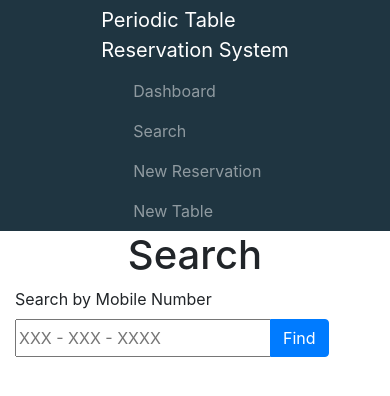
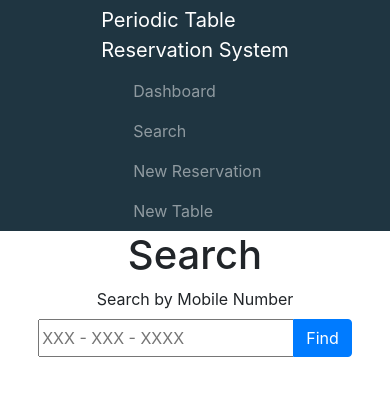
Before and after one commit to jdavisson87/thinkful-restaurant-reservation, a React (Create React App) app in the folder front-end/: page /search in a window 390 px wide. Shown: the top 396 px of the page. Built offline with nearby package versions, Linux system fonts and the light colour scheme; no server answers; a web font is replaced by a local one.

Commit message:
aligned search bar and text for mobile and larger screens

```diff
--- a/front-end/src/Forms/SearchForm.js
+++ b/front-end/src/Forms/SearchForm.js
@@ -2,9 +2,10 @@ import React from 'react';
 
 const SearchForm = () => {
   return (
-    <div>
-      <form className="form-inline">
+    <div className="d-flex justify-content-center justify-content-md-start">
+      <form className="form-group text-center text-md-left">
         <label htmlFor="mobile_number">Search by Mobile Number</label>
+
         <div className="input-group mb-3">
           <input
             type="phone"
```
